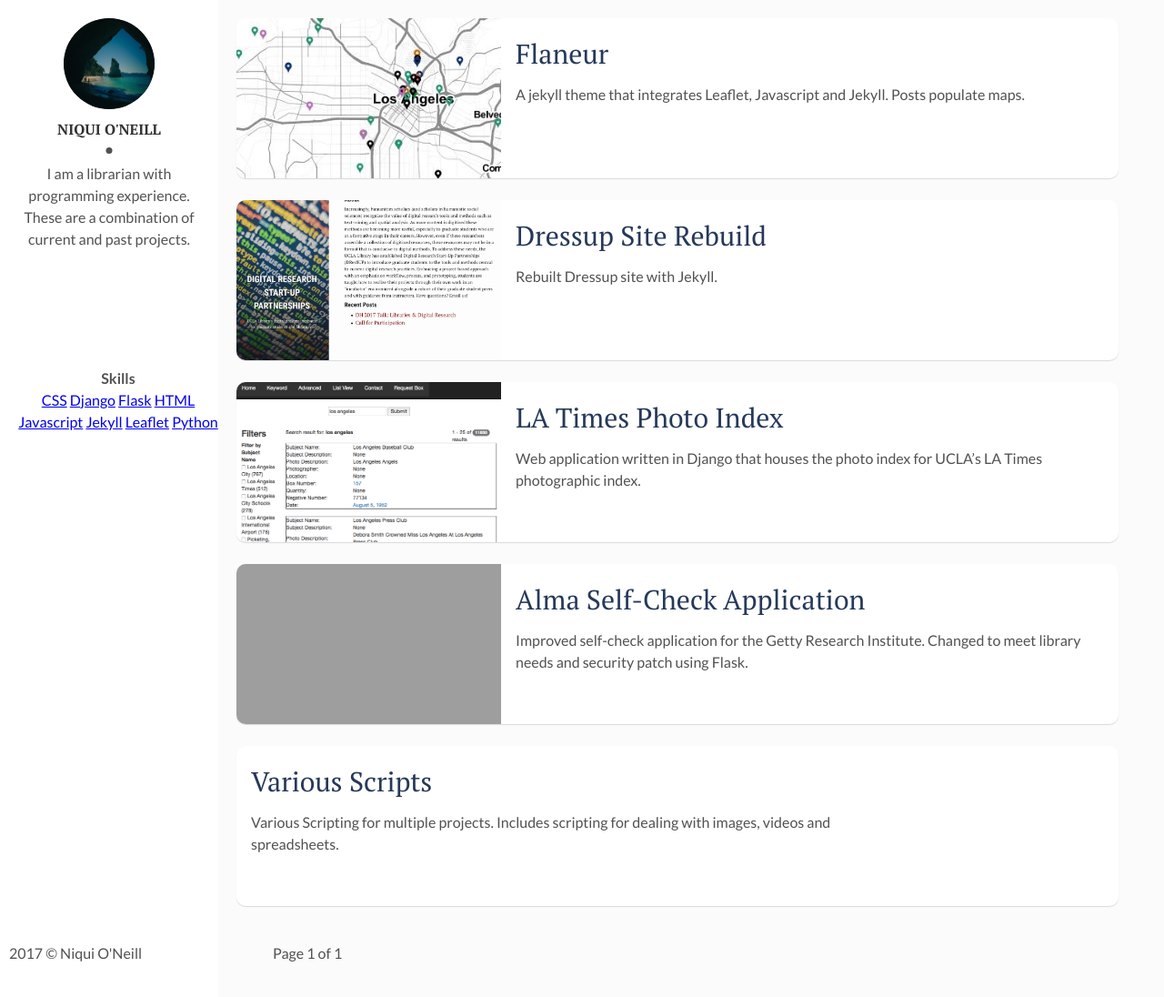
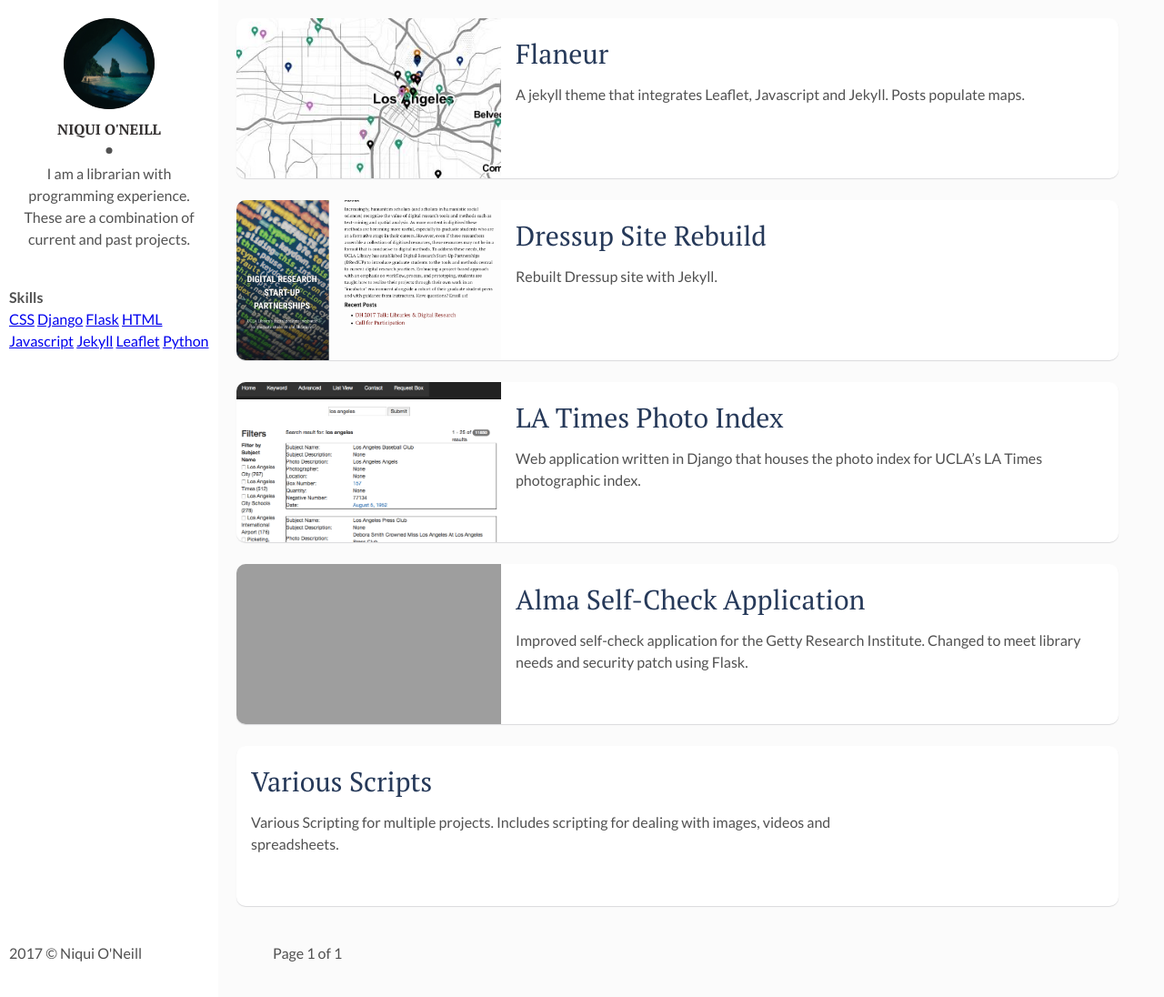
Before and after one commit to dnoneill/dnoneill.github.io, a Jekyll site: the page built from index.html, in a window 1280 px wide and 1096 px high. Shown: the whole window at 91% size. Built offline with Jekyll 4.4.1, drawn with Linux system fonts in a browser that asks for light colours; the list of posts is cut into pages by our own code; grey boxes are pictures that could not be loaded.

Commit message:
make skills part of header

```diff
--- a/_layouts/main.html
+++ b/_layouts/main.html
@@ -11,10 +11,8 @@ layout: default
       <div class="author-name">{{site.author}}</div>
       <p>{{site.about-author}}</p>
     </div>
-  </header> <!-- End Header -->
   {% capture site_tags %}{% for tag in site.tags %}{{ tag | first }}{% unless forloop.last %},{% endunless %}{% endfor %}{% endcapture %}
 {% assign tag_words = site_tags | split:',' | sort %}
-<section class="skills-tags" style="text-align: center;">
   <b>Skills</b><br>
 <!--  cycles through tag list and creates header row of all tags used in site with accompanying per-tag counts...-->
   {% for item in (0..site.tags.size) %}{% unless forloop.last %}
@@ -22,7 +20,7 @@ layout: default
     <a href="{{site.baseurl}}/tags/#{{ this_word | cgi_escape }}" class="tag">{{ this_word }}</a>
   {% endunless %}
 {% endfor %}
-</section>
+</header> <!-- End Header -->
 
   <!-- End Section Contact -->
     <div class="copyright">
```
